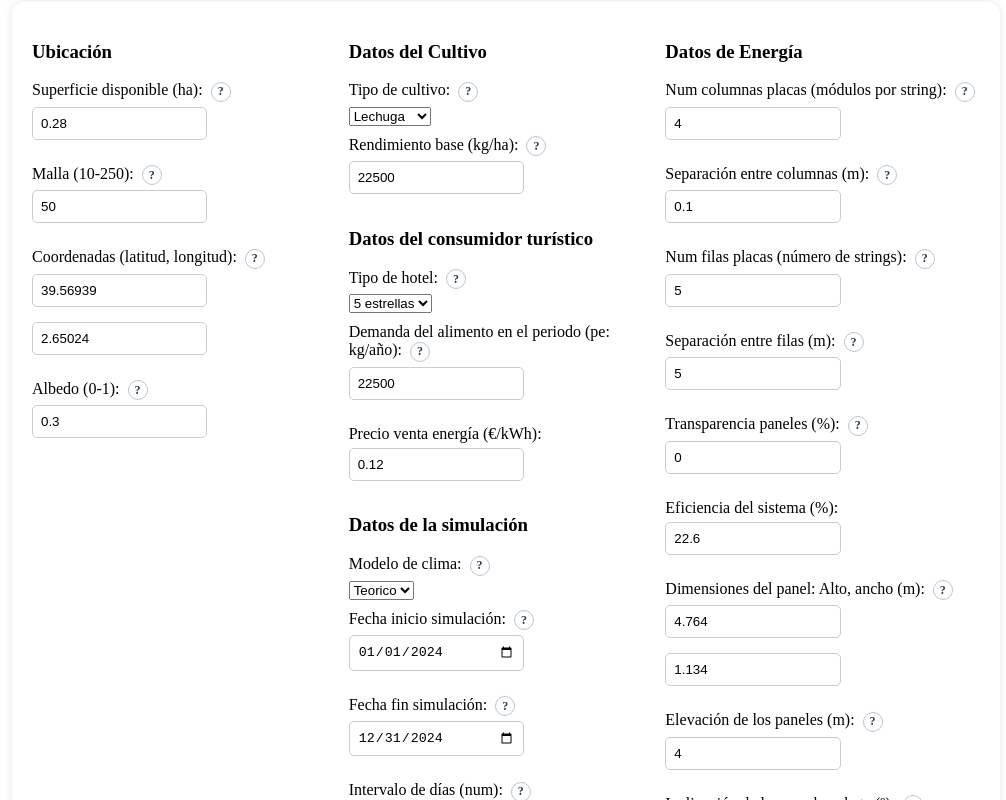
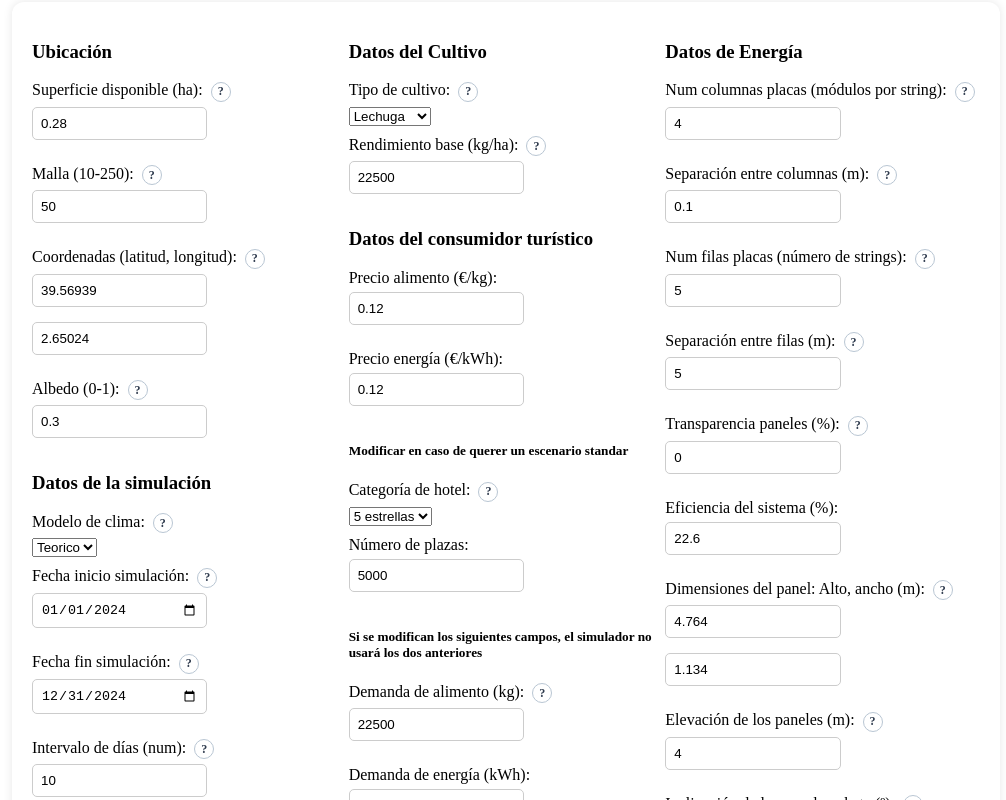
Before and after one commit to mponsnieto/aterraproject, a plain HTML site: page index.html in a window 1280 px wide. Shown: the part 152-952 px from the top of the page, without its empty margins (134-1140 px from the left). Drawn offline with nearby package versions, Linux system fonts and the light colour scheme.

Commit message:
afinar la parte de consumidor

```diff
--- a/help.js
+++ b/help.js
@@ -47,7 +47,7 @@ const HELP = {
     meta: "Si se especifican los campos de demanda de alimento y energía, este campo no es relevante."
   },
   foodDemand: {
-    name: "Demanda del cultivo seleccionado para un hotel concreto (kg/año)",
+    name: "Demanda del cultivo seleccionado para un hotel concreto (kg)",
     desc: "Este dato permitirá comparar la producción energética y el consumo del cultivo con los parámetros medios para un establecimiento de la misma tipología.",
     meta: "Si se especifican los campos de demanda de alimento y energía, este campo no es relevante."
   },
--- a/index.html
+++ b/index.html
@@ -64,6 +64,20 @@
       <label>Albedo (0-1):</label>
       <input type="number" id="albedo" placeholder="Ej: 0.3" value="0.3">
 
+      <h3>Datos de la simulación</h3>
+      <label>Modelo de clima:</label>
+      <select id="weather">
+        <option value="teorico">Teorico</option>
+        <option value="pvgis">PVGIS</option>
+      </select>
+      <label>Fecha inicio simulación:</label>
+      <input type="date" id="fecha_inicio" value="2024-01-01">
+
+      <label>Fecha fin simulación:</label>
+      <input type="date" id="fecha_fin" value="2024-12-31">
+      <label>Intervalo de días (num):</label>
+      <input type="number" id="day_interval" placeholder="Ej: 10" value="10">
+
       </div>
 
       <!-- Columna Energía -->
@@ -84,7 +98,12 @@
       <input type="number" id="yieldBase" placeholder="Ej: 22500" value="22500">
 
       <h3>Datos del consumidor turístico</h3>
-      <label>Tipo de hotel:</label>
+      <label>Precio alimento (€/kg):</label>
+      <input type="number" id="priceFood" placeholder="Ej: 0.12" value="0.12">
+      <label>Precio energía (€/kWh):</label>
+      <input type="number" id="price" placeholder="Ej: 0.12" value="0.12">
+      <h5>Modificar en caso de querer un escenario standar</h5>
+      <label>Categoría de hotel:</label>
       <select id="hotel">
         <option value="hotel_1">5 estrellas</option>
         <option value="hotel_2">4 estrellas</option>
@@ -92,24 +111,16 @@
         <option value="hotel_4">2 estrellas</option>
         <option value="hotel_5">1 estrella</option>
       </select>
-      <label>Demanda del alimento en el periodo (pe: kg/año):</label>
+      <label>Número de plazas:</label>
+      <input type="number" id="plazasTuristicas" placeholder="Ej: 5000" value="5000">
+      <h5>Si se modifican los siguientes campos, el simulador no usará los dos anteriores</h5>
+      <label>Demanda de alimento (kg):</label>
       <input type="number" id="foodDemand" placeholder="Ej: 22500" value="22500">
-      <label>Precio venta energía (€/kWh):</label>
-      <input type="number" id="price" placeholder="Ej: 0.12" value="0.12">
+      <label>Demanda de energía (kWh):</label>
+      <input type="number" id="energyDemand" placeholder="Ej: 230700" value="230700">
 
-      <h3>Datos de la simulación</h3>
-      <label>Modelo de clima:</label>
-      <select id="weather">
-        <option value="teorico">Teorico</option>
-        <option value="pvgis">PVGIS</option>
-      </select>
-      <label>Fecha inicio simulación:</label>
-      <input type="date" id="fecha_inicio" value="2024-01-01">
 
-      <label>Fecha fin simulación:</label>
-      <input type="date" id="fecha_fin" value="2024-12-31">
-      <label>Intervalo de días (num):</label>
-      <input type="number" id="day_interval" placeholder="Ej: 10" value="10">
+
 
     </div>
 
```
